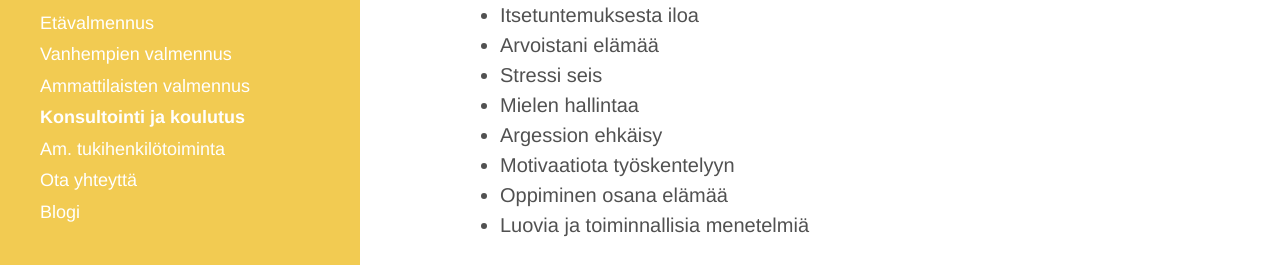
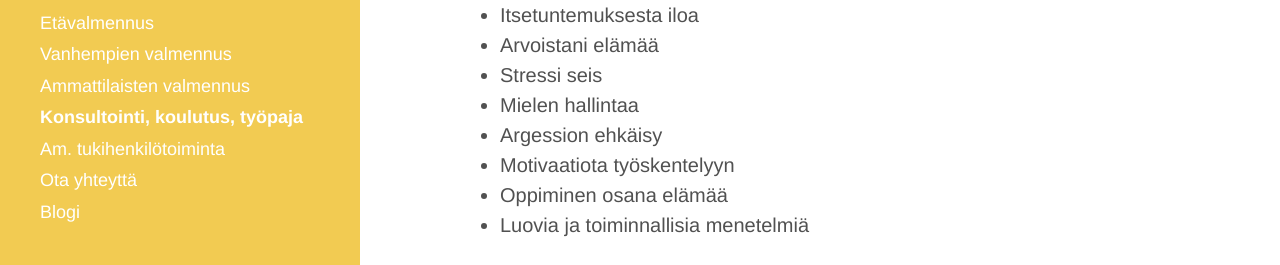
Before and after one commit to niinapiira/neppari.net, a Jekyll site: the page built from konsultointi-ja-koulutus.md, in a window 1280 px wide and 900 px high, scrolled down 482 px. Shown: the part 632-897 px from the top of the window. Built offline with Jekyll 4.4.1, drawn with Linux system fonts in a browser that asks for light colours; some of the changed lines change nothing that is shown.

Commit message:
Updated konsultointi-ja-koulutus.md

```diff
--- a/konsultointi-ja-koulutus.md
+++ b/konsultointi-ja-koulutus.md
@@ -1,12 +1,11 @@
 ---
-"page-title": Konsultointi ja koulutus
-"page-type": normal
-"navigation-order": 9
-"show-in-navigation": true
+page-title: Konsultointi ja koulutus
+page-type: normal
+navigation-order: 9
+show-in-navigation: true
 published: true
-permalink: "/konsultointi-ja-koulutus/"
-"link-title": ""
-polaroid: ""
+permalink: /konsultointi-ja-koulutus/
+link-title: 'Konsultointi, koulutus, työpaja'
 ---
 
 
```
